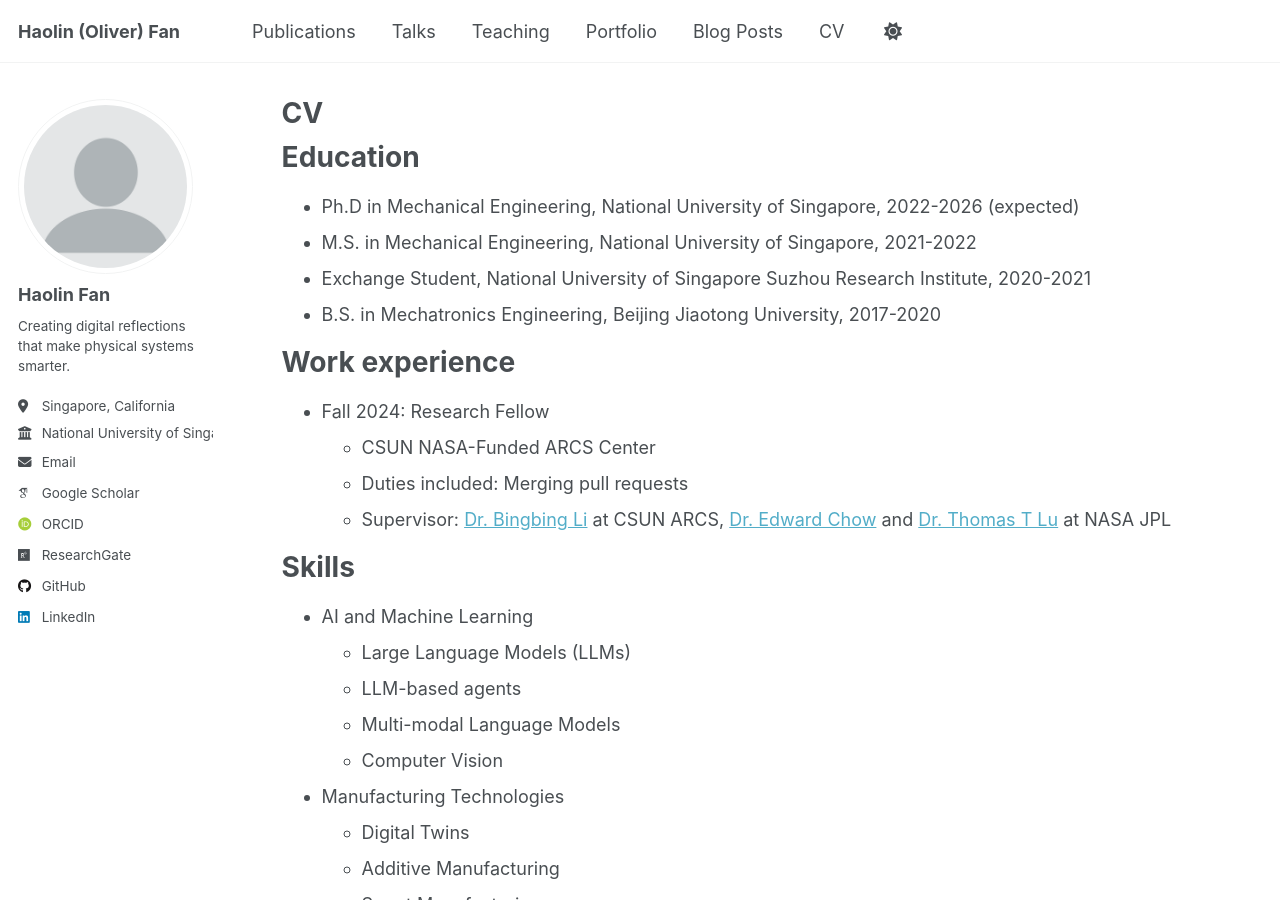
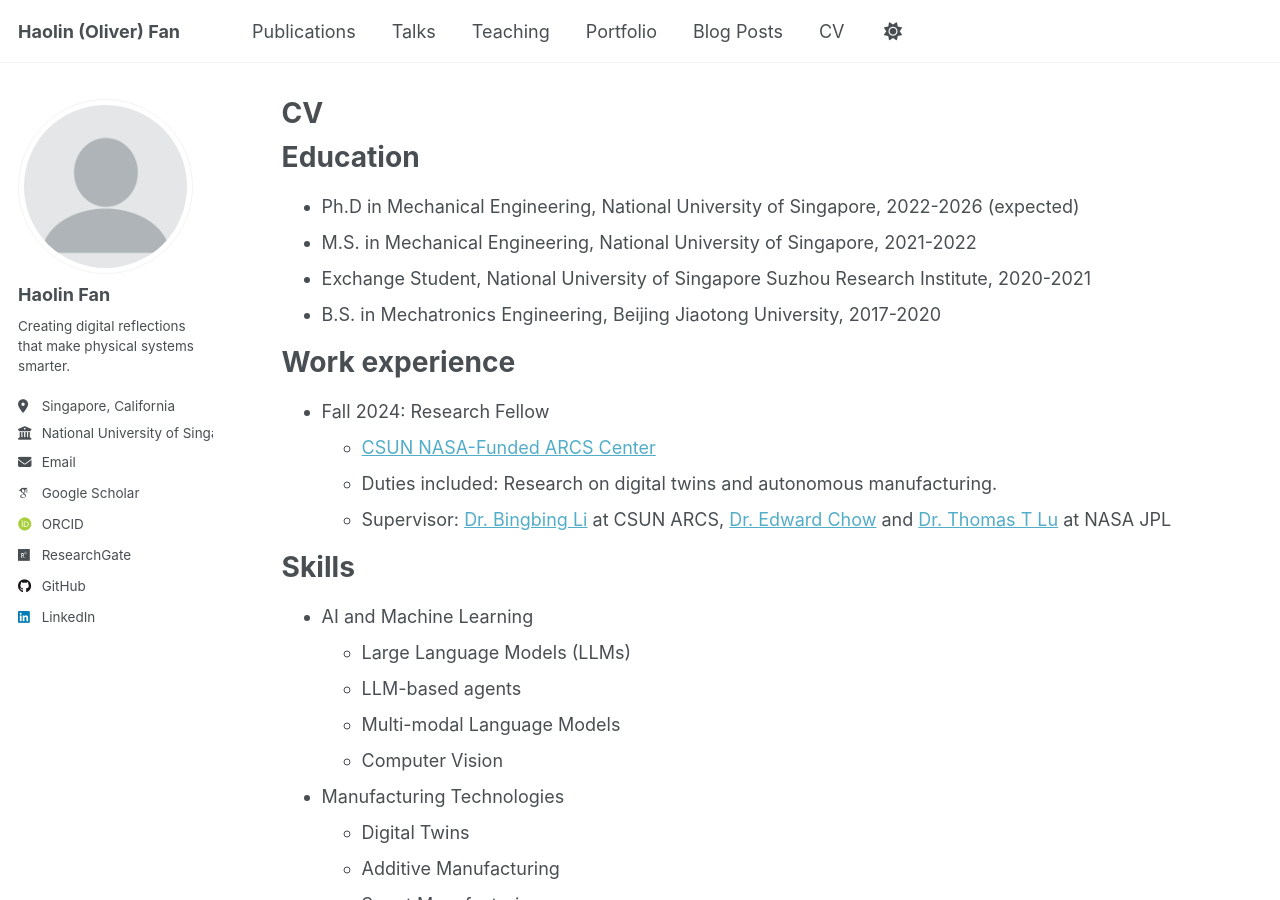
Before and after one commit to FHL1998/FHL1998.github.io, a Jekyll site: the page built from _pages/cv.md, in a window 1280 px wide and 900 px high. Built offline with Jekyll 4.4.1, drawn with Linux system fonts in a browser that asks for light colours; some web fonts are replaced.

Commit message:
Update cv.md

```diff
--- a/_pages/cv.md
+++ b/_pages/cv.md
@@ -19,8 +19,8 @@ Education
 Work experience
 ======
 * Fall 2024: Research Fellow
-  * CSUN NASA-Funded ARCS Center
-  * Duties included: Merging pull requests
+  * [CSUN NASA-Funded ARCS Center](https://arcs.center/)
+  * Duties included: Research on digital twins and autonomous manufacturing.
   * Supervisor: [Dr. Bingbing Li](https://www.ecs.csun.edu/~bingbing/) at CSUN ARCS, [Dr. Edward Chow](https://www.jpl.nasa.gov/go/nsta/ed-chow/) and [Dr. Thomas T Lu](https://www.jpl.nasa.gov/site/research/thomaslu/) at NASA JPL
 
 Skills
```
